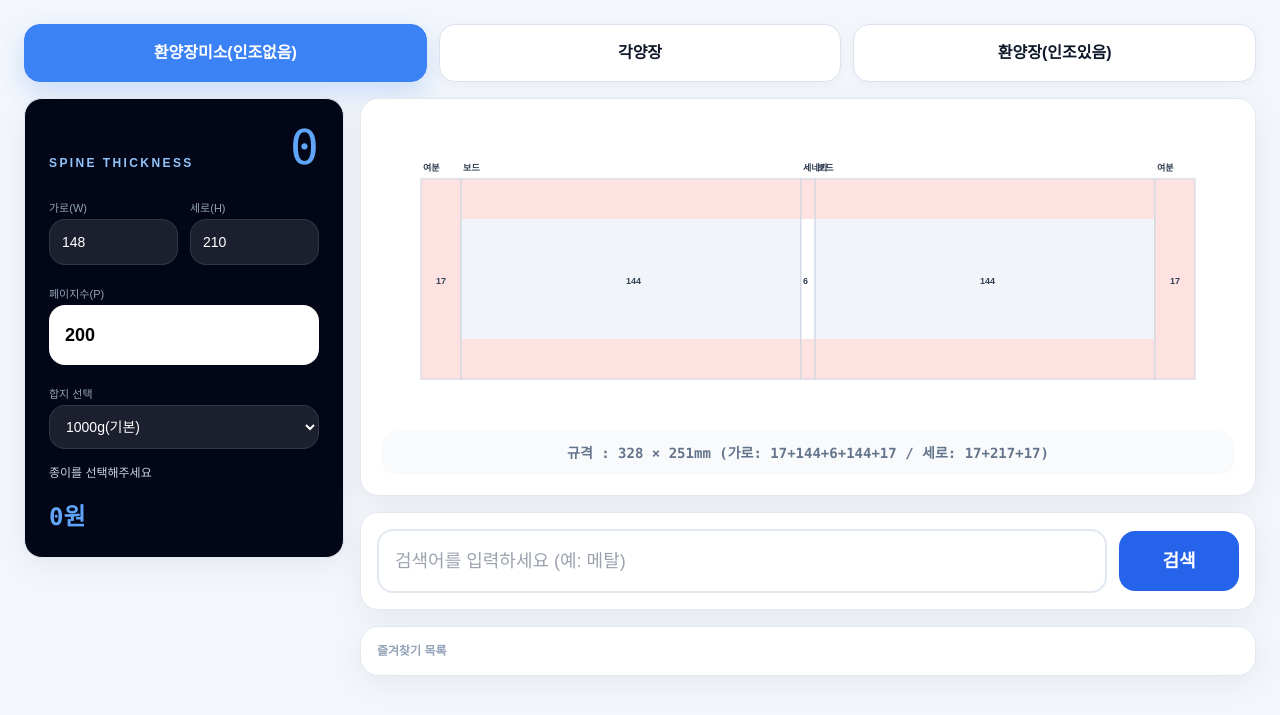
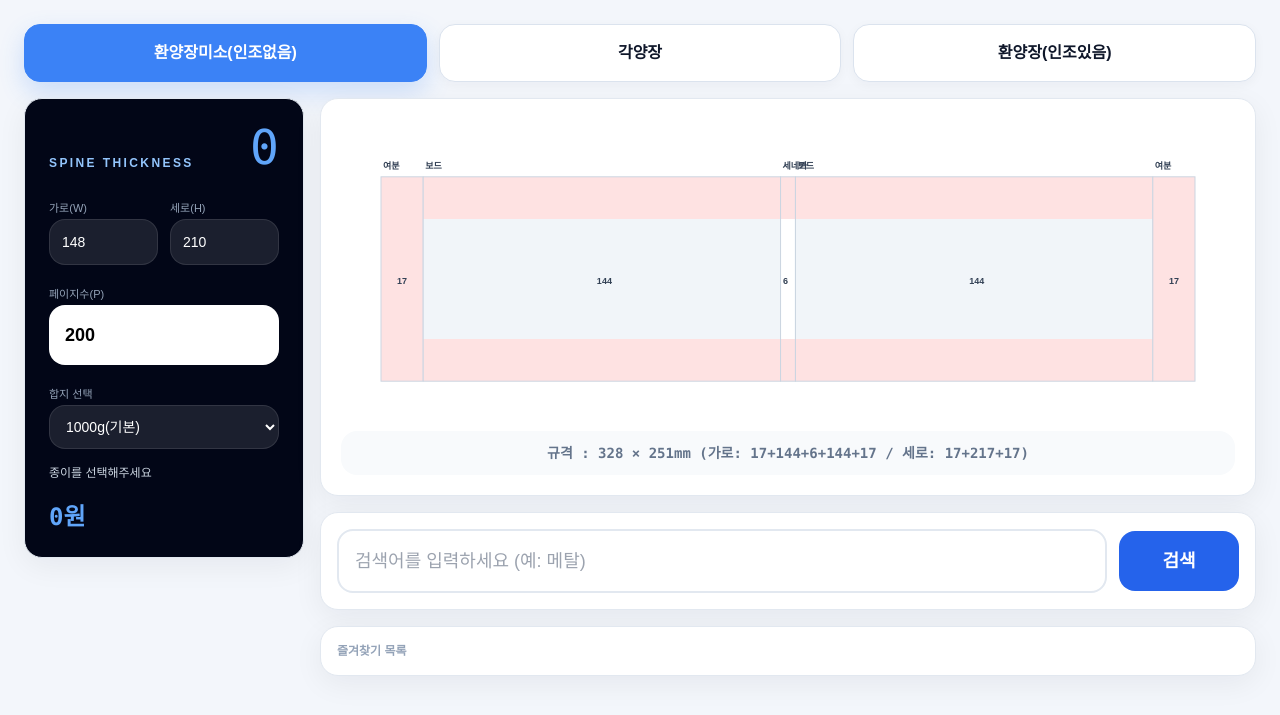
Before and after one commit to goodnotes2/paper, a Flask app: page / in a window 1280 px wide. Shown: the top 715 px of the page. Run offline with Flask 3, Linux system fonts and the light colour scheme; the visitor is signed in with stand-in values (Sample User, id 1); some libraries are stand-ins or nearby versions; some web fonts are replaced.

Commit message:
Fix favorites delete and widen results area

```diff
--- a/templates/index.html
+++ b/templates/index.html
@@ -78,7 +78,7 @@
 
         .fav-list-grid {
             display: grid;
-            grid-template-columns: repeat(auto-fit, minmax(190px, 1fr));
+            grid-template-columns: repeat(auto-fit, minmax(210px, 1fr));
             gap: 10px;
         }
 
@@ -97,6 +97,7 @@
 
         .results-zone {
             width: 100%;
+            min-width: 0;
         }
 
         .results-zone > .glass-card {
@@ -106,7 +107,7 @@
         @media (min-width: 1280px) {
             .main-layout {
                 display: grid;
-                grid-template-columns: 320px minmax(0, 1fr);
+                grid-template-columns: 280px minmax(0, 1fr);
                 gap: 16px;
                 align-items: start;
             }
@@ -129,7 +130,7 @@
     </div>
     {% else %}
 
-    <div class="max-w-[1700px] mx-auto space-y-4">
+    <div class="max-w-[1880px] mx-auto space-y-4">
         <div class="grid grid-cols-3 gap-3">
             <div class="mode-btn active" id="btn-soft" onclick="setMode('soft')">
                 <p class="font-bold text-sm md:text-base">환양장미소(인조없음)</p>
@@ -449,7 +450,7 @@
             const clearBtn = favs.length > 0
                 ? `<div class="flex justify-between items-center mb-3">
                        <span class="text-xs font-bold text-slate-400">즐겨찾기 목록</span>
-                       <button onclick="clearAllFavorites()" class="text-[10px] text-red-400 hover:underline">모두 삭제</button>
+                       <button type="button" onclick="clearAllFavorites()" class="text-[10px] text-red-400 hover:underline">모두 삭제</button>
                    </div>`
                 : '<div class="text-xs font-bold text-slate-400">즐겨찾기 목록</div>';
 
@@ -458,8 +459,9 @@
                     ${favs.map(f => `
                         <div onclick="quickDisplay('${f.thick}', '${escapeQuotes(f.name)}', '${f.gram}', '${f.price}', '${escapeQuotes(f.size || '')}')"
                              class="fav-item-card group flex items-start gap-3 px-4 py-3 bg-white border-2 border-slate-100 rounded-2xl shadow-sm cursor-pointer hover:border-blue-300 transition-all">
-                            <span class="text-yellow-400 text-lg shrink-0 hover:scale-120 transition-transform"
-                                  onclick="removeFavoriteById(event, '${f.id}')">★</span>
+                            <button type="button"
+                                    class="text-yellow-400 text-lg shrink-0 hover:scale-120 transition-transform"
+                                    onclick="removeFavoriteById(event, '${f.id}')">★</button>
                             <div class="flex flex-col min-w-0 flex-1">
                                 <span class="text-sm font-bold text-slate-700 fav-text-wrap">${f.name} ${f.gram}g</span>
                                 <span class="text-[11px] text-slate-400 fav-text-wrap">${f.color || ''} | ${f.size || ''}</span>
```
